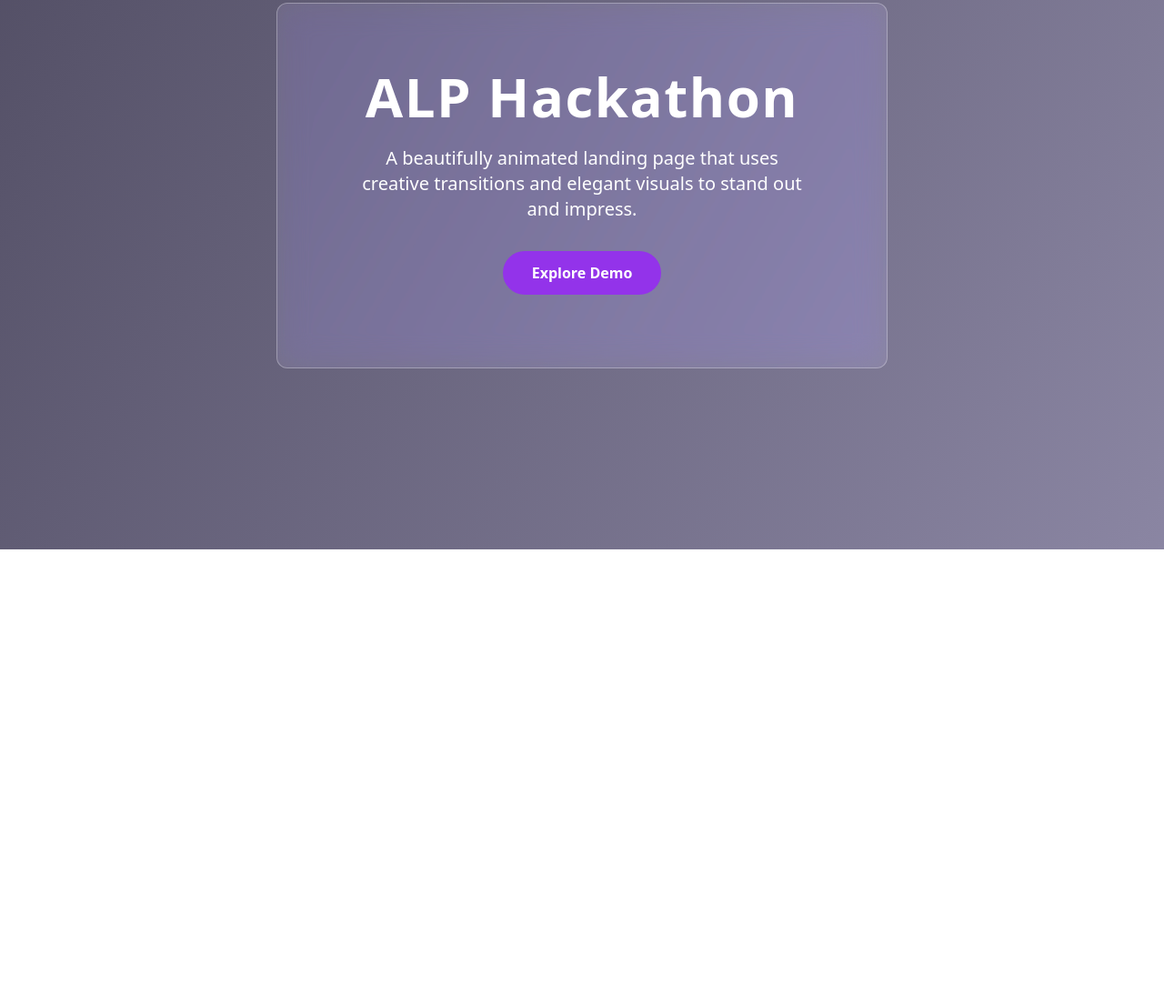
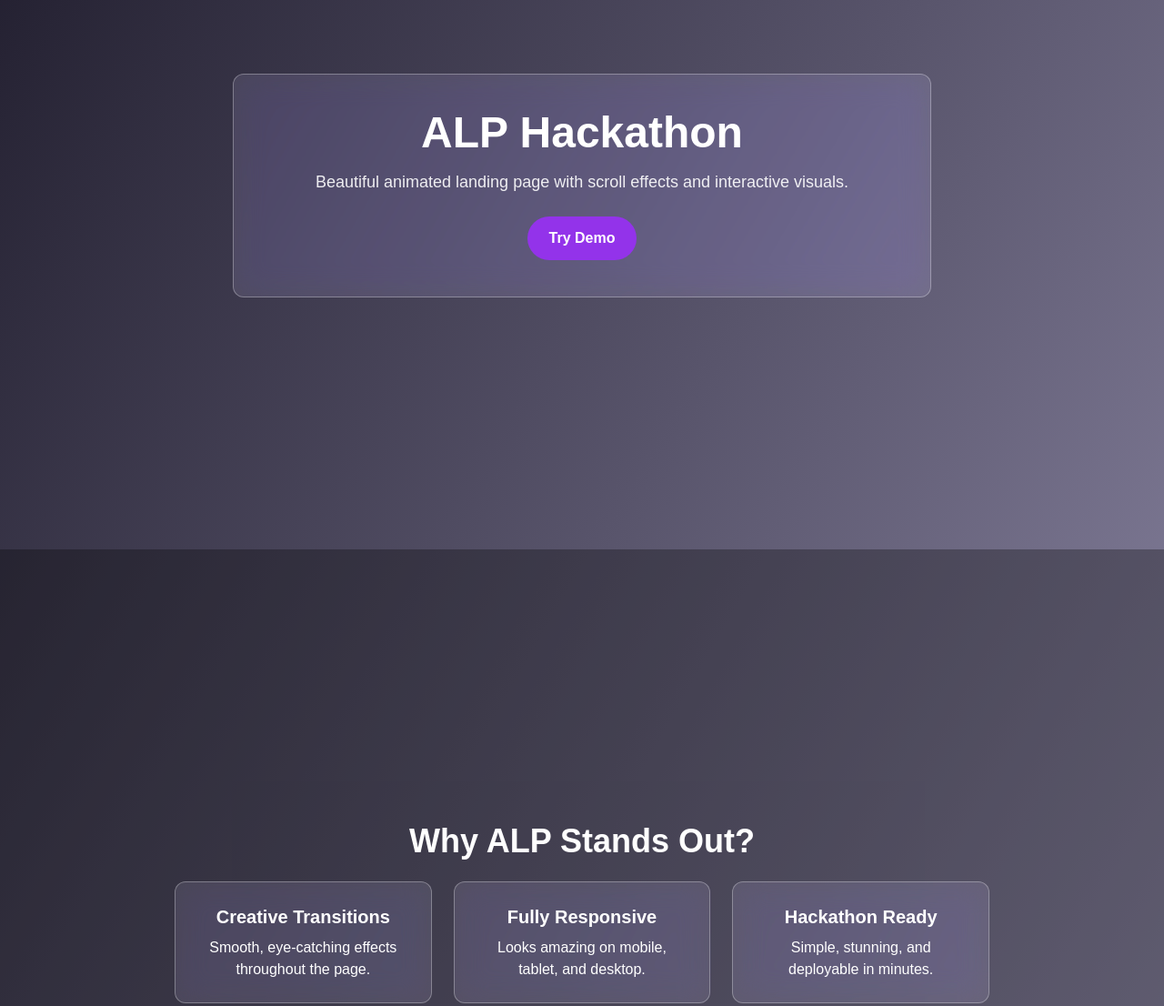
Before and after one commit to nextgendevelope/Hackathon25, a plain HTML site: page index.html in a window 1280 px wide. Shown: the part 196-1302 px from the top of the page at 91% size. Before the commit the page ends 800 px from the top, so only its background shows below. Drawn offline with nearby package versions, Linux system fonts and the light colour scheme.

Commit message:
Update index.html

```diff
--- a/index.html
+++ b/index.html
@@ -2,38 +2,18 @@
 <html lang="en">
 <head>
   <meta charset="UTF-8" />
-    <meta name="viewport" content="width=device-width, initial-scale=1.0" />
-    <title>ALP — Animated Landing Page</title>
-    <link rel="icon" type="image/x-icon" href="favicon.ico" />
+  <meta name="viewport" content="width=device-width, initial-scale=1.0"/>
+  <title>ALP — Hackathon Landing Page</title>
+  <link rel="icon" href="favicon.ico" />
   <script src="https://cdn.tailwindcss.com"></script>
+  <script src="https://cdn.jsdelivr.net/npm/aos@2.3.4/dist/aos.js"></script>
+  <link href="https://cdn.jsdelivr.net/npm/aos@2.3.4/dist/aos.css" rel="stylesheet">
+  <script src="https://cdn.jsdelivr.net/npm/tsparticles@3/tsparticles.bundle.min.js"></script>
   <style>
-      /* Keyframes */
-      @keyframes fadeSlide {
-        0% {
-          opacity: 0;
-          transform: translateY(40px);
-        }
-        100% {
-          opacity: 1;
-          transform: translateY(0);
-        }
-      }
-
-      @keyframes float {
-        0%, 100% {
-          transform: translateY(0);
-        }
-        50% {
-          transform: translateY(-10px);
-        }
-      }
-
-      .fade-slide {
-        animation: fadeSlide 1s ease forwards;
-      }
-
-      .float {
-        animation: float 3s ease-in-out infinite;
+    body {
+      margin: 0;
+      font-family: 'Poppins', sans-serif;
+      background: linear-gradient(120deg, #1f1c2c, #928dab);
     }
 
     .glass {
@@ -44,41 +24,85 @@
       border: 1px solid rgba(255, 255, 255, 0.3);
     }
 
-      .gradient-bg {
-        background: linear-gradient(120deg, #1f1c2c, #928dab);
-        background-size: 200% 200%;
-        animation: gradientShift 10s ease infinite;
-      }
-
-      @keyframes gradientShift {
-        0% {
-          background-position: 0% 50%;
-        }
-        50% {
-          background-position: 100% 50%;
-        }
-        100% {
-          background-position: 0% 50%;
-        }
+    #tsparticles {
+      position: fixed;
+      z-index: -1;
+      width: 100%;
+      height: 100%;
     }
   </style>
 </head>
-  <body class="gradient-bg min-h-screen flex items-center justify-center text-white font-sans overflow-hidden">
-    <div class="glass p-10 md:p-20 text-center max-w-2xl fade-slide">
-      <h1 class="text-4xl md:text-6xl font-extrabold mb-4 float tracking-wide">
-        ALP Hackathon
-      </h1>
-      <p class="text-lg md:text-xl opacity-90 mb-8 fade-slide" style="animation-delay: 0.3s">
-        A beautifully animated landing page that uses creative transitions and
-        elegant visuals to stand out and impress.
+<body class="text-white overflow-x-hidden">
+  <div id="tsparticles"></div>
+
+  <!-- HERO SECTION -->
+  <section class="min-h-screen flex items-center justify-center px-6 text-center">
+    <div class="glass p-10 max-w-3xl w-full" data-aos="zoom-in">
+      <h1 class="text-5xl font-extrabold mb-4">ALP Hackathon</h1>
+      <p class="text-lg mb-6 opacity-90">
+        Beautiful animated landing page with scroll effects and interactive visuals.
       </p>
-      <button
-        class="px-8 py-3 rounded-full bg-purple-600 hover:bg-purple-700 transition-all duration-300 font-semibold fade-slide"
-        style="animation-delay: 0.6s"
-        onclick="alert('Demo button clicked!')"
-      >
-        Explore Demo
+      <button onclick="alert('Demo clicked!')" class="bg-purple-600 hover:bg-purple-700 px-6 py-3 rounded-full font-semibold transition-all">
+        Try Demo
       </button>
     </div>
+  </section>
+
+  <!-- FEATURES SECTION -->
+  <section class="min-h-screen flex items-center justify-center px-6 bg-black/30" data-aos="fade-up">
+    <div class="max-w-4xl text-center">
+      <h2 class="text-4xl font-bold mb-6">Why ALP Stands Out?</h2>
+      <div class="grid md:grid-cols-3 gap-6">
+        <div class="glass p-6" data-aos="fade-up" data-aos-delay="100">
+          <h3 class="text-xl font-semibold mb-2">Creative Transitions</h3>
+          <p>Smooth, eye-catching effects throughout the page.</p>
+        </div>
+        <div class="glass p-6" data-aos="fade-up" data-aos-delay="200">
+          <h3 class="text-xl font-semibold mb-2">Fully Responsive</h3>
+          <p>Looks amazing on mobile, tablet, and desktop.</p>
+        </div>
+        <div class="glass p-6" data-aos="fade-up" data-aos-delay="300">
+          <h3 class="text-xl font-semibold mb-2">Hackathon Ready</h3>
+          <p>Simple, stunning, and deployable in minutes.</p>
+        </div>
+      </div>
+    </div>
+  </section>
+
+  <!-- FOOTER -->
+  <footer class="py-6 text-center bg-black/40" data-aos="fade-in">
+    Made with passion for Hackathon by <strong>YOU</strong>
+  </footer>
+
+  <!-- INIT ANIMATIONS -->
+  <script>
+    AOS.init();
+
+    tsParticles.load("tsparticles", {
+      fullScreen: { enable: true },
+      particles: {
+        number: { value: 60 },
+        color: { value: "#ffffff" },
+        shape: { type: "circle" },
+        opacity: { value: 0.5 },
+        size: { value: 3 },
+        move: { enable: true, speed: 1 },
+      },
+      interactivity: {
+        events: {
+          onHover: { enable: true, mode: "repulse" },
+          onClick: { enable: true, mode: "push" }
+        },
+        modes: {
+          repulse: { distance: 100 },
+          push: { quantity: 4 }
+        }
+      },
+      background: {
+        color: "#1f1c2c"
+      }
+    });
+  </script>
 </body>
+</html></body>
 </html>
```
Lines whose indentation alone changed are shown as unchanged.
